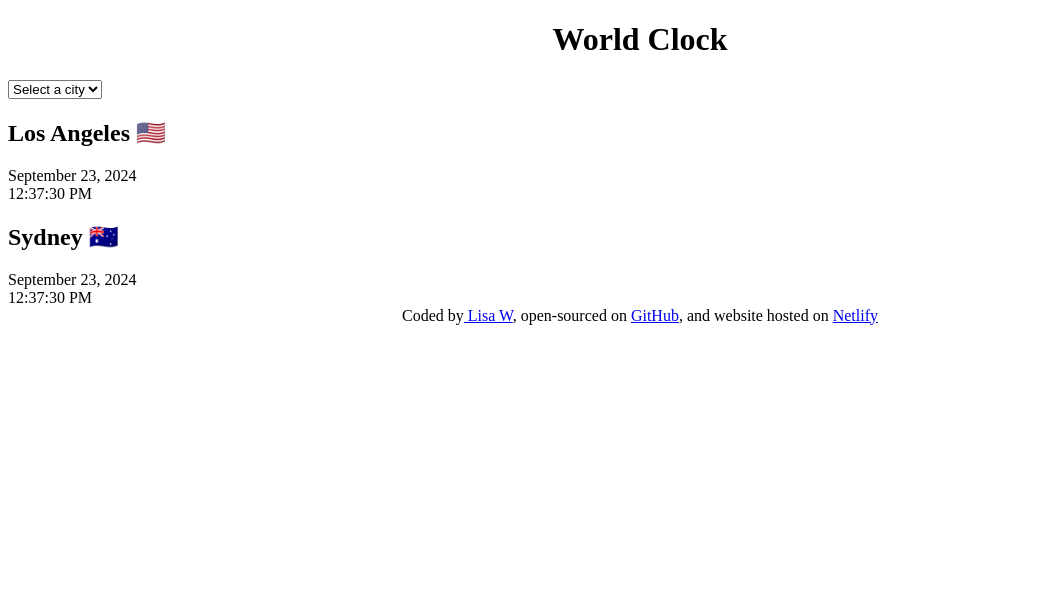
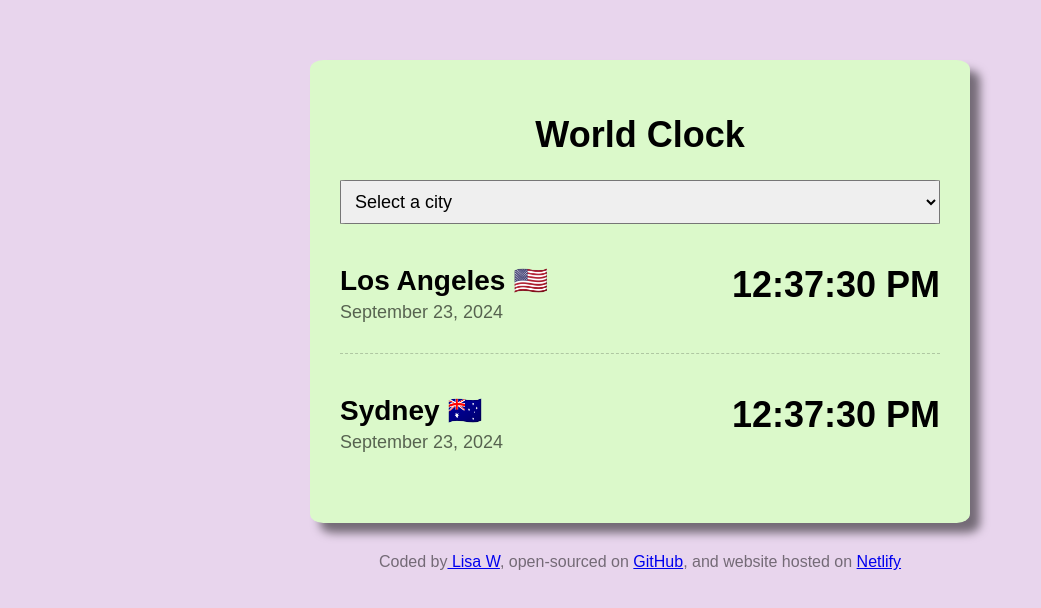
Before and after one commit to lswitkowski/world-clock, a plain HTML site: page index.html in a window 1280 px wide. Shown: the whole page, without its empty margins (0-1041 px from the left). Drawn offline with Linux system fonts and the light colour scheme.

Commit message:
Formatting - basic css

```diff
--- a/index.html
+++ b/index.html
@@ -7,8 +7,11 @@
     <title>World Clock</title>
 </head>
 <body>
+
+    <div class="container">
+
     <h1>World Clock</h1>
-<div class="container">
+
 <select>
 <option value="">Select a city</option>
 <option value="">London</option>
@@ -16,25 +19,28 @@
 <option value="">Aukland</option>
 </select>
 
-<div class="city">
-    <h2>Los Angeles 🇺🇸</h2>
-<div class="date">September 23, 2024</div>
+<div class="city"><div>
+<h2>Los Angeles 🇺🇸</h2>
+<div class="date">September 23, 2024</div></div>
 <div class="time">12:37:30 PM</div>
 </div>
-<div class="city"></div>
-    <h2>Sydney 🇦🇺</h2>
-<div class="date">September 23, 2024</div>
+
+<div class="city"><div>
+ <h2>Sydney 🇦🇺</h2>
+<div class="date">September 23, 2024</div></div>
 <div class="time">12:37:30 PM</div>
 </div>
 
 </div>
-</body>
 
-     <footer>Coded by<a href="https://github.com/lswitkowski/" target="_blank"> Lisa W</a>, open-sourced on <a href="https://github.com/lswitkowski?tab=repositories" target="_blank">GitHub</a>, and website hosted on
+ <footer>Coded by<a href="https://github.com/lswitkowski/" target="_blank"> Lisa W</a>, open-sourced on <a href="https://github.com/lswitkowski?tab=repositories" target="_blank">GitHub</a>, and website hosted on
  <a href="https://www.netlify.com/" target="_blank">Netlify</a>
 
 
         </footer>
+</body>
+
+
  <script src="src/index.js"></script>
 </body>
 </html>
--- a/src/style.css
+++ b/src/style.css
@@ -1,7 +1,64 @@
+.container{
+    max-width: 600px;
+    border-radius: 2%;
+    margin: 0px auto;
+    margin-top: 60px;
+    background-color: #dbf9ca;
+    padding: 30px;
+    box-shadow: 10px 10px 10px rgba(0, 0, 0, 0.5);
+}
+
+.city {
+  display: flex;
+  margin: 10px 0;
+  justify-content: space-between;
+   padding: 30px 0;
+  border-bottom: 1px dashed rgba(0, 0, 0, 0.2);
+
+}
+.city:last-child{border:none;}
+
+.time{
+    display:flex;
+    justify-content: space-between;
+    font-weight: bold;
+    font-size: 36px;}
+
+
+.date{opacity: 0.6;
+    font-size: 18px;
+
+}
+
 h1 {
   text-align: center;
+  font-family: sans-serif;
+  font-size: 36px;
 }
+
+h2 {
+  margin: 0 0 5px;
+  font-size: 28px;
+}
+
+
 
 footer {
   text-align: center;
+  padding: 30px;
+  font-size: 16px;
+  color: rgba(0, 0, 0, 0.5);
 }
+
+body{
+    background-color: #e8d5ed;
+    font-family: sans-serif;
+}
+
+select{
+    display: block;
+    padding:10px;
+    width: 100%;
+    font-size: 18px;
+    border-radius: 1%;
+}
```
